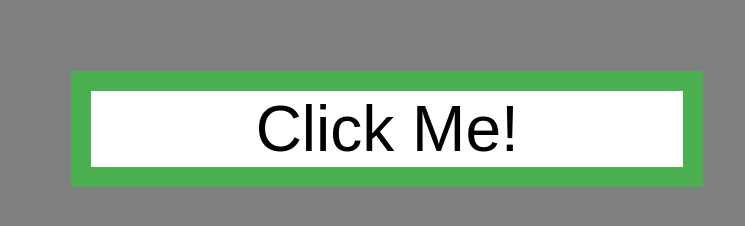
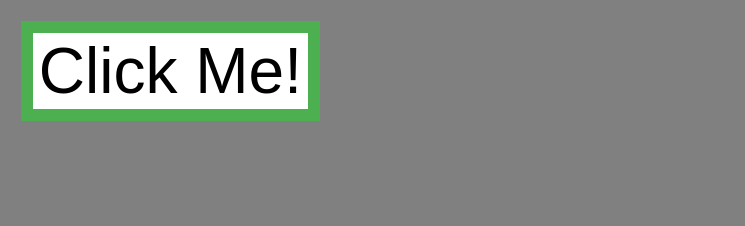
Before and after one commit to JonathanWu1120/clickme, a plain HTML site: page index.html in a window 1280 px wide. Shown: the whole page, without its empty margins (0-745 px from the left). Drawn offline with Linux system fonts and the light colour scheme.

Commit message:
modifing button size

```diff
--- a/index.html
+++ b/index.html
@@ -6,19 +6,17 @@
 button {
 	border: none;
 	color: white;
-	padding; 50% 50%;
+	padding; 10vw 10vw;
 	text-align: center;
 	text-decoration: none;
 	display: inline-block;
 	font-size: 5vw;
-	margin: 5% 5%;
+	margin: 1vw 1vw;
 	transition-duration: 0.4s;
 	cursor: pointer;
 	background-color: white;
 	color: black;
-	border: 20px solid #4CAF50;
-	width: 50%;
-	height: 50%;
+	border: 1vw solid #4CAF50;
 }
 
 button:hover{
```
